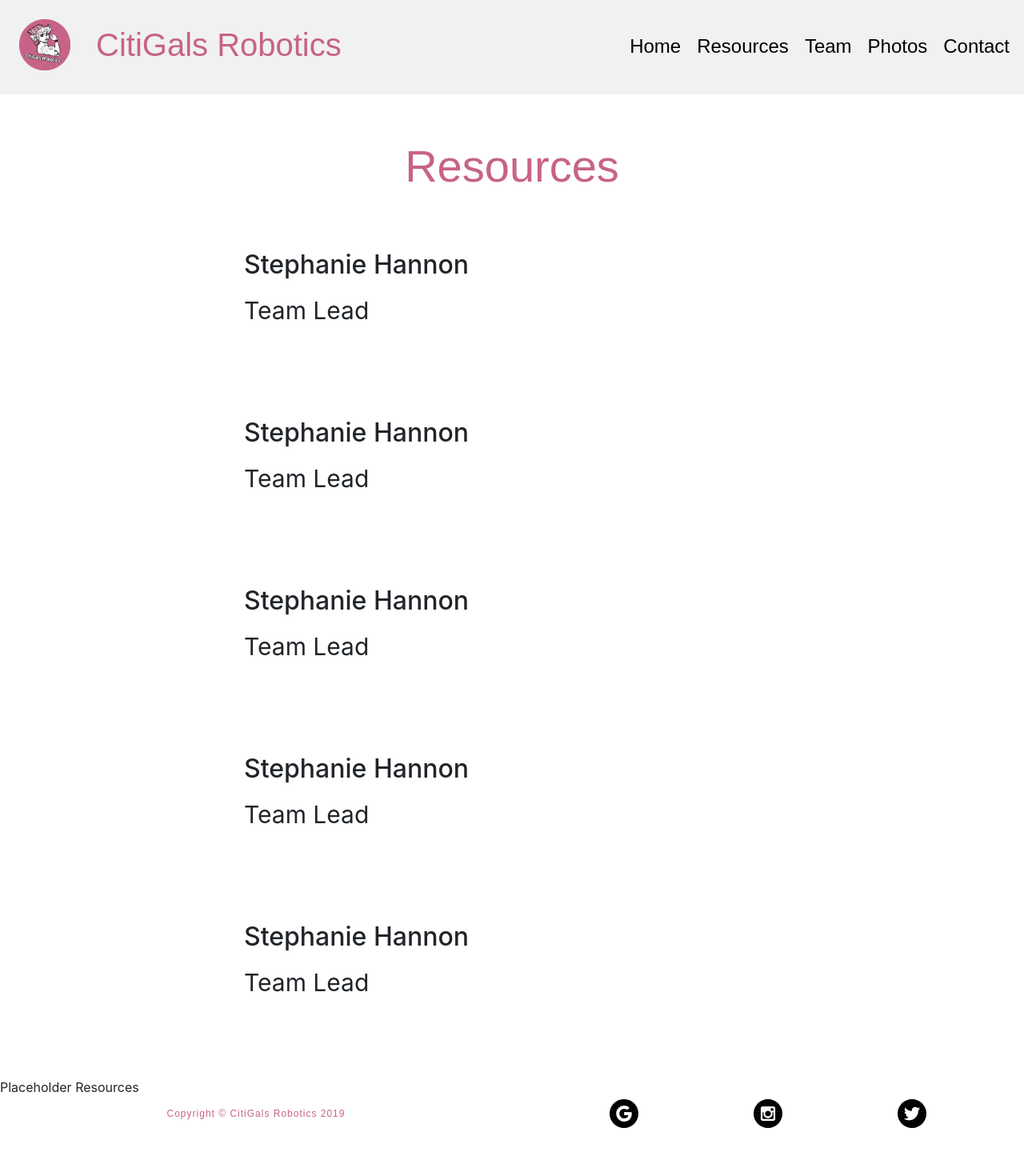
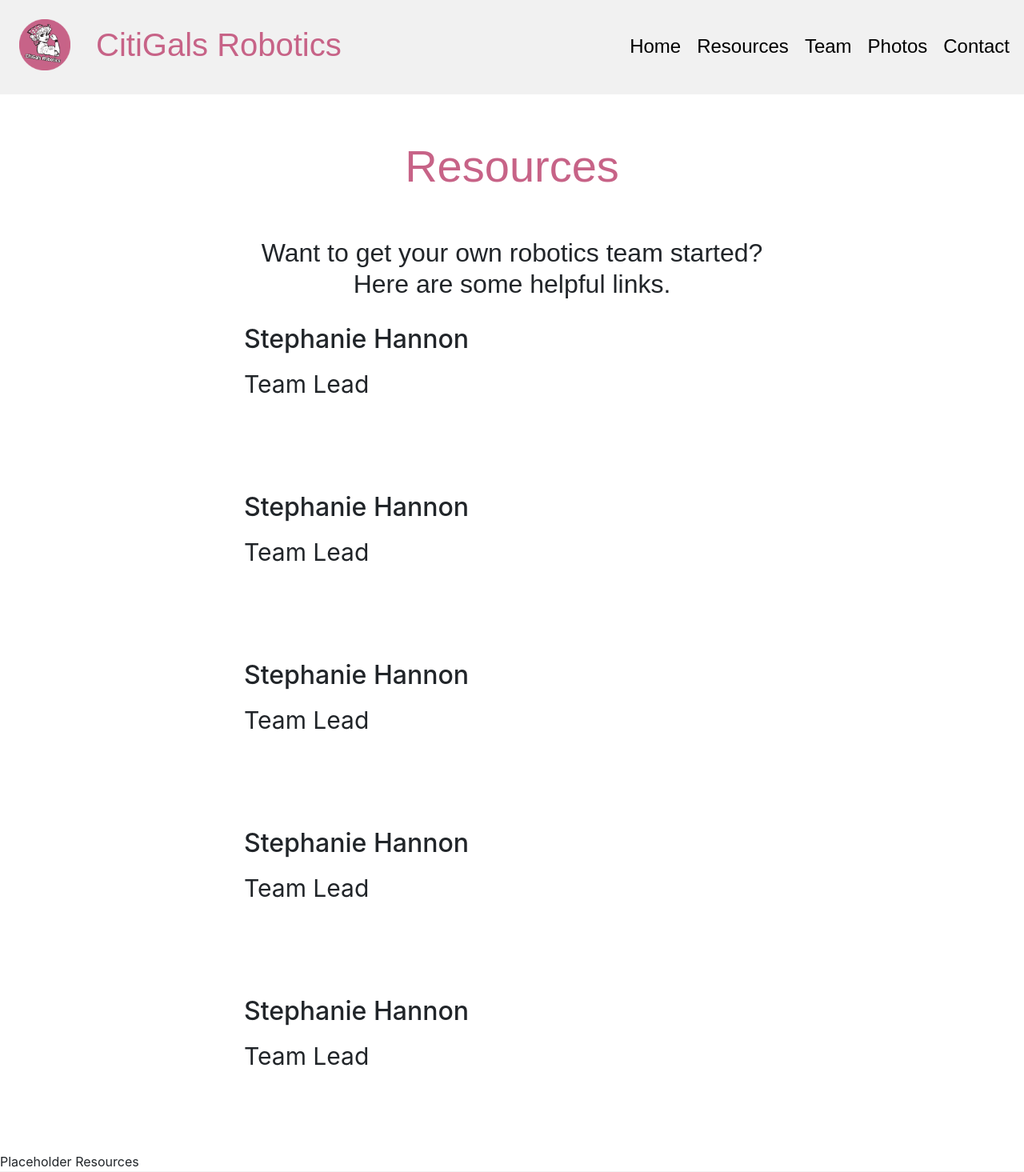
Before and after one commit to CitiGals/citi-gals, an Angular app: page /resources in a window 1280 px wide. Shown: the top 1465 px of the page at 80% size. Before the commit the page ends 1414 px from the top, so only its background shows below. Built offline with nearby package versions, Linux system fonts and the light colour scheme.

Commit message:
fixed footer color + resources subheader

```diff
--- a/src/app/footer/footer.component.sass
+++ b/src/app/footer/footer.component.sass
@@ -10,6 +10,7 @@ footer
     font-size: 50%
     line-height: 13px
     padding-top: 3px
+    background-color: #f1f1f1
 
 img
     width: 20%
@@ -19,10 +20,11 @@ img
   display: flex
   justify-content: center
   //background-color: DodgerBlue
+  background-color: #f1f1f1
 
 
 .flex-container > div
-  //background-color: #f1f1f1
+  background-color: #f1f1f1
   width: 10em
   margin: 0em
   text-align: center
@@ -31,7 +33,7 @@ img
 
 
 .flex-container.icons > div
-  //background-color: #f1f1f1
+  background-color: #f1f1f1
   width: 10em
   margin: 0em
   padding: 0em
--- a/src/app/resources/resources.component.html
+++ b/src/app/resources/resources.component.html
@@ -1,4 +1,9 @@
 <h1>Resources</h1>
+<div class="subheader">
+        <h2>Want to get your own robotics team started?</h2>
+        <h2>Here are some helpful links.</h2>
+</div>
+
 
 <team-left *ngFor="let resource of links">
     <a [href]="resource.link" target="_blank">
--- a/src/app/resources/resources.component.sass
+++ b/src/app/resources/resources.component.sass
@@ -6,6 +6,14 @@ h1
   color: #c76387
   font-size: 3.5em
 
+
+.subheader
+  padding-bottom: .5em
+  text-align: center
+  font-family: interstate, charcoal, sans-serif
+  font-size: 2em
+
+
 .teamphoto
   width: 6em
   height: 6em
```
